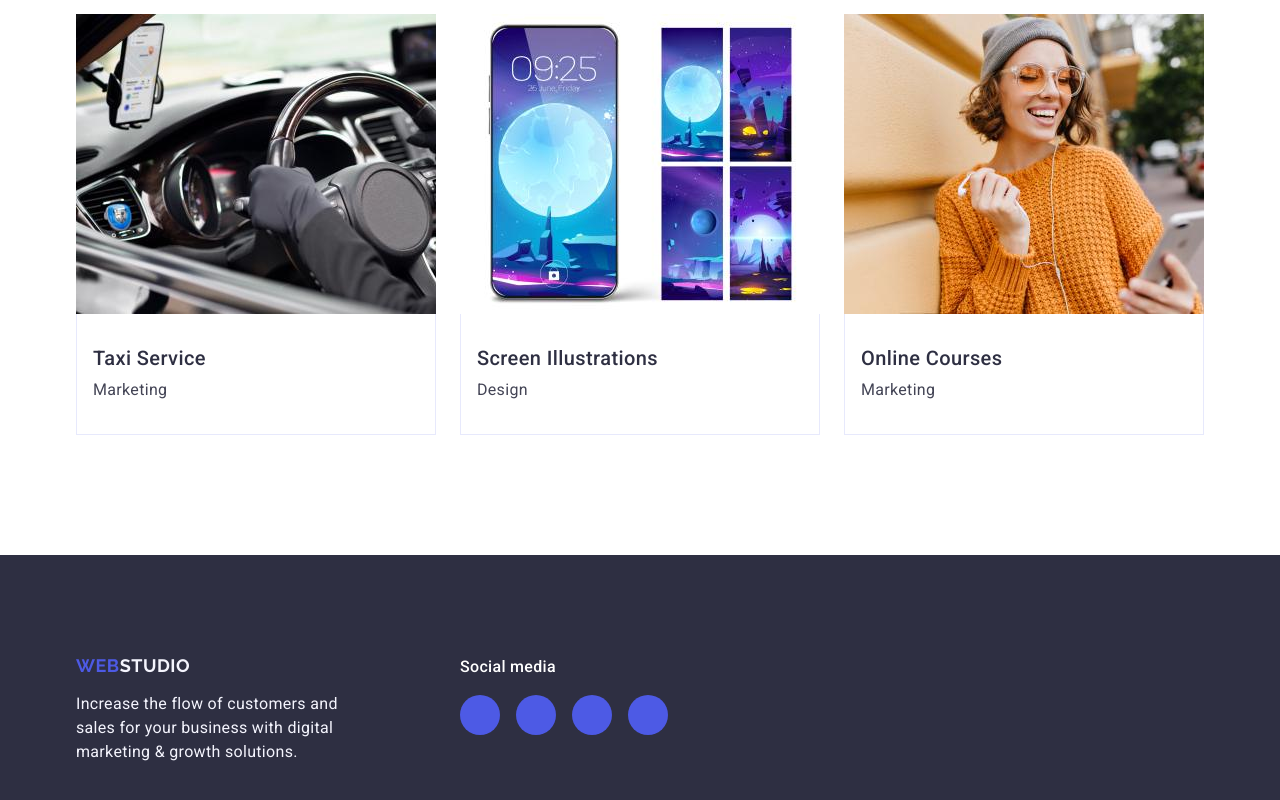
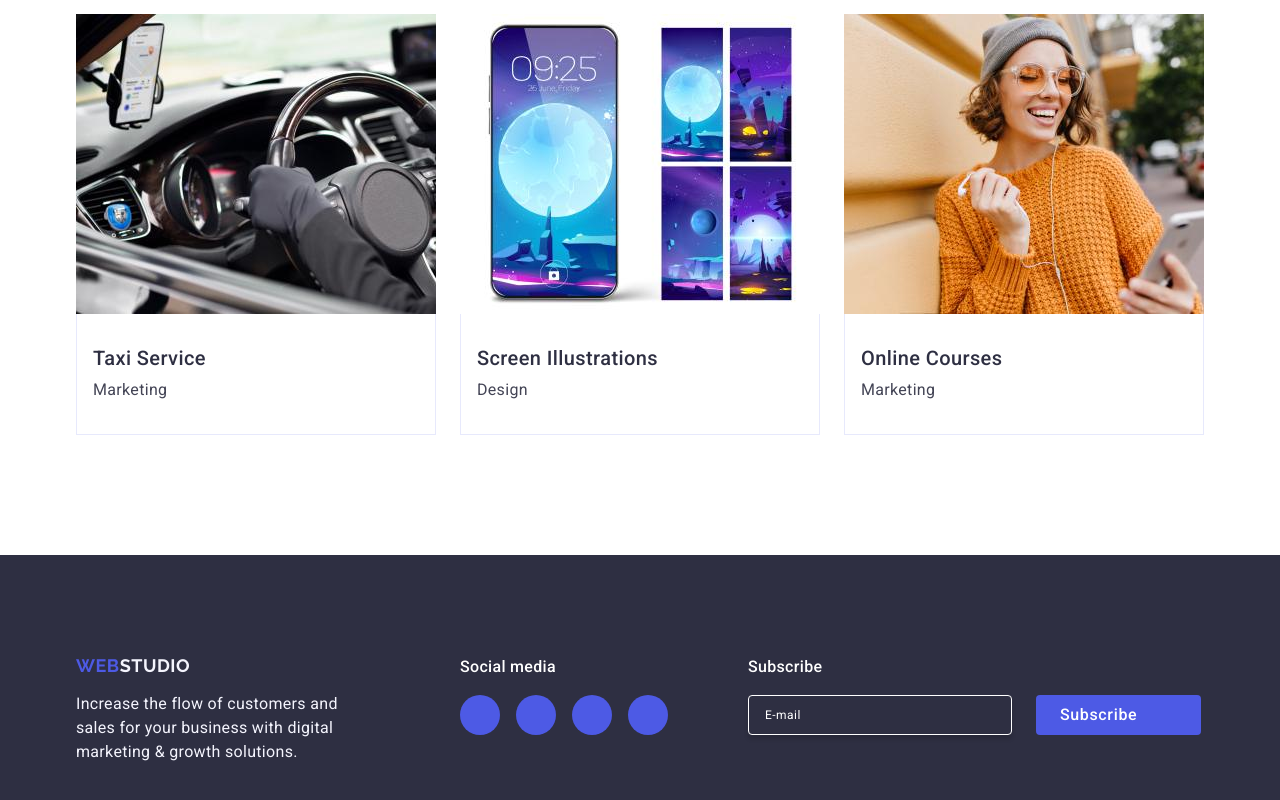
Before and after one commit to Maksym-Shchepetkov/goit-murkup-hw-05, a plain HTML site: page index.html in a window 1280 px wide. Shown: the part 2676-3476 px from the top of the page. Drawn offline with nearby package versions, Linux system fonts and the light colour scheme.

Commit message:
update html css 2

```diff
--- a/css/styles.css
+++ b/css/styles.css
@@ -447,6 +447,10 @@ p {
   margin-right: 120px;
 }
 
+.links-container {
+  margin-right: 80px;
+}
+
 .footer-link-paragraph {
   font-weight: 500;
   font-size: 16px;
@@ -484,6 +488,69 @@ p {
 .footer-links:hover,
 .footer-links:focus {
   background-color: #31d0aa;
+}
+
+.footer-form-par {
+  font-weight: 500;
+  font-size: 16px;
+  line-height: 1.5;
+  letter-spacing: 0.02em;
+  color: #ffffff;
+  margin-bottom: 16px;
+}
+
+.footer-form {
+  display: flex;
+  gap: 24px;
+}
+
+.footer-form-input {
+  border: 1px solid #ffffff;
+  border-radius: 4px;
+  width: 264px;
+  height: 40px;
+  box-shadow: 0 4px 4px 0 rgba(0, 0, 0, 0.15);
+  background-color: transparent;
+  font-weight: 400;
+  font-size: 12px;
+  line-height: 2;
+  letter-spacing: 0.04em;
+  color: #ffffff;
+  padding-left: 16px;
+}
+
+.footer-form-input::placeholder {
+  color: #ffffff;
+}
+
+.footer-form-btn {
+  border-radius: 4px;
+  padding: 8px 24px;
+  min-width: 165px;
+  height: 40px;
+  display: flex;
+  align-items: center;
+  justify-content: center;
+  background-color: #4d5ae5;
+  font-weight: 500;
+  font-size: 16px;
+  line-height: 1.5;
+  letter-spacing: 0.04em;
+  text-align: center;
+  color: #ffffff;
+  border: none;
+  transition: background-color 250ms cubic-bezier(0.4, 0, 0.2, 1);
+  cursor: pointer;
+}
+
+.footer-form-btn:hover,
+.footer-form-btn:focus {
+  background-color: #404bbf;
+}
+
+.footer-form-svg {
+  margin-left: 16px;
+  fill: #ffffff;
 }
 
 .backdrop {
@@ -546,8 +613,9 @@ p {
   border: none;
 }
 
-.modal .close-btn:hover .btn-svg {
-  fill: #fff;
+.modal .close-btn:hover .btn-svg,
+.modal .close-btn:focus .btn-svg {
+  fill: #ffffff;
 }
 
 .btn-svg {
@@ -619,7 +687,7 @@ p {
   height: 120px;
   font-weight: 400;
   font-size: 12px;
-  line-height: 1.16667;
+  line-height: 1.17;
   letter-spacing: 0.04em;
   color: rgba(46, 47, 66, 0.4);
   border: 1px solid rgba(46, 47, 66, 0.4);
@@ -629,6 +697,7 @@ p {
   padding: 8px 16px;
   outline: transparent;
   resize: none;
+  background-color: transparent;
   transition: border-color 250ms cubic-bezier(0.4, 0, 0.2, 1);
 }
 
@@ -640,7 +709,7 @@ p {
   margin-bottom: 24px;
 }
 
-.modal-check {
+.visually-hidden {
   position: absolute;
   width: 1px;
   height: 1px;
@@ -677,10 +746,15 @@ p {
   margin-right: 8px;
 }
 
-.modal-check:checked + .check-label span {
+.visually-hidden:checked + .check-label span {
   background-color: #404bbf;
   border: none;
   fill: #f4f4fd;
+}
+
+.check-link {
+  color: #4d5ae5;
+  text-decoration: underline;
 }
 
 .modal-btn {
@@ -699,6 +773,7 @@ p {
   margin: 0 auto;
   display: block;
   cursor: pointer;
+  border: none;
   transition: background-color 250ms cubic-bezier(0.4, 0, 0.2, 1);
 }
 
--- a/index.html
+++ b/index.html
@@ -480,6 +480,25 @@
             </li>
           </ul>
         </div>
+
+        <div class="footer-form-cont">
+          <p class="footer-form-par">Subscribe</p>
+          <form class="footer-form">
+            <label for="user-subscribe" class="footer-form-label"
+              ><input
+                type="email"
+                name="user-subscribe"
+                id="user-subscribe"
+                placeholder="E-mail"
+                class="footer-form-input"
+            /></label>
+            <button type="submit" class="footer-form-btn">
+              Subscribe<svg class="footer-form-svg" width="24" height="24">
+                <use href="./images/icons.svg#icon-fly"></use>
+              </svg>
+            </button>
+          </form>
+        </div>
       </div>
     </footer>
 
@@ -554,7 +573,7 @@
               type="checkbox"
               name="user-privacy"
               id="user-privacy"
-              class="modal-check"
+              class="visually-hidden"
               value="true"
             />
             <label for="user-privacy" class="check-label"
@@ -564,7 +583,7 @@
                 </svg>
               </span>
               I accept the terms and conditions of the
-              <a href="">Privacy Policy</a></label
+              <a href="" class="check-link">Privacy Policy</a></label
             >
           </div>
           <button type="submit" class="modal-btn">Send</button>
```
